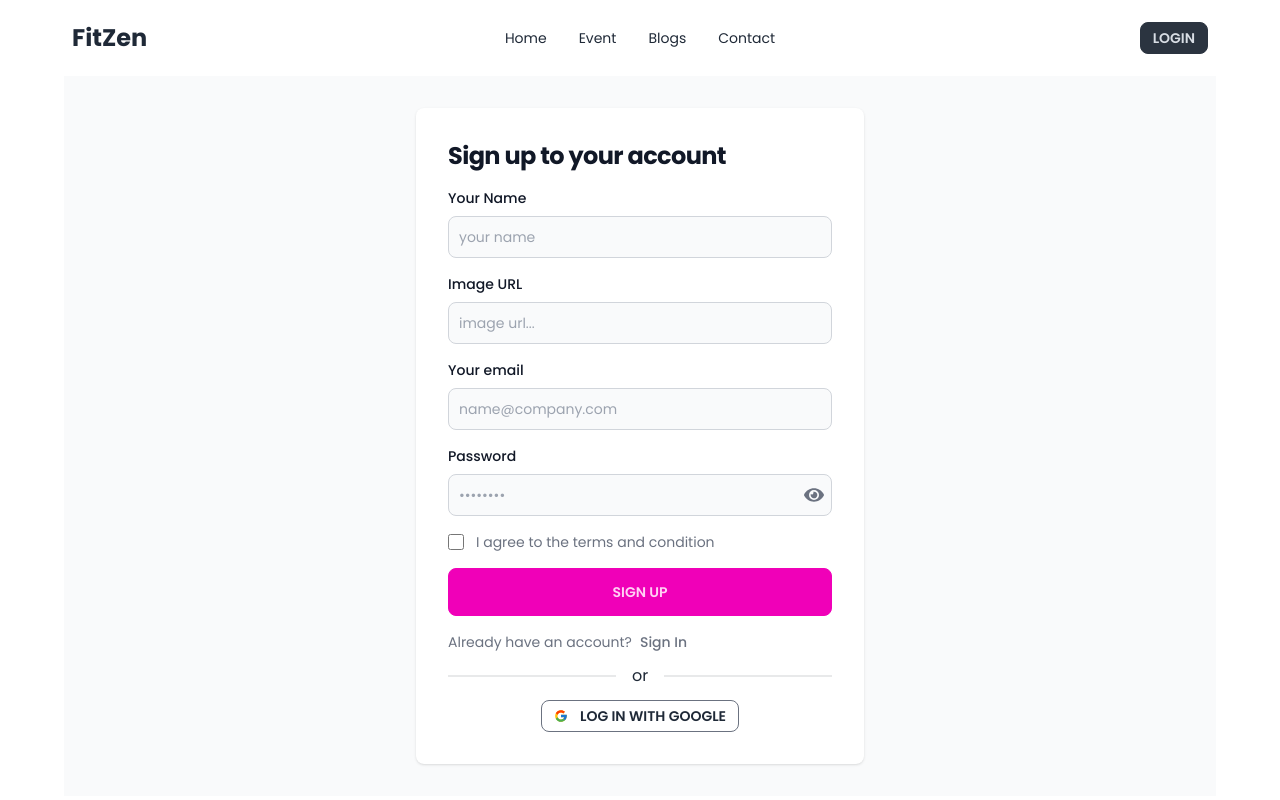
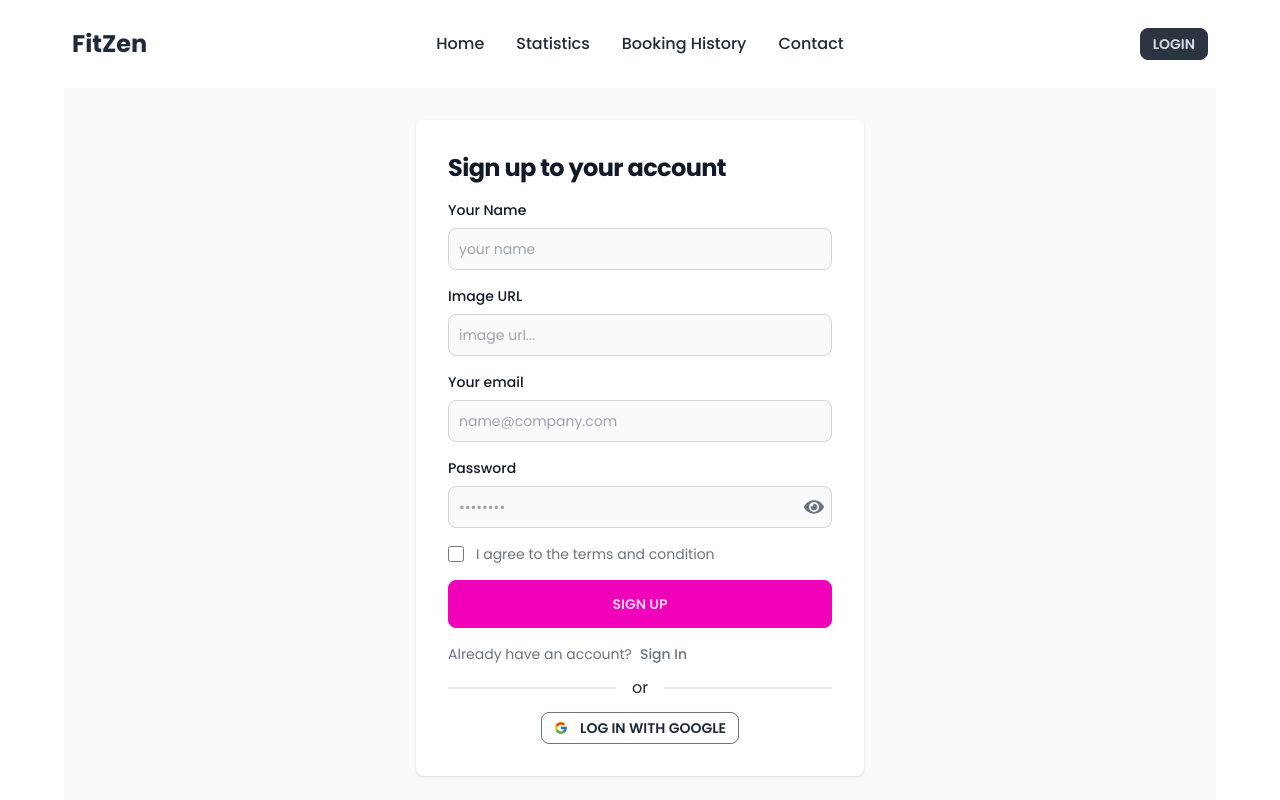
Before and after one commit to nayon117/react-fitzen, a React (Vite) app: page /register in a window 1280 px wide. Shown: the top 800 px of the page. Built offline with nearby package versions, Linux system fonts and the light colour scheme; no server answers.

Commit message:
show detailspage of the specific events

```diff
--- a/src/Route/Route.jsx
+++ b/src/Route/Route.jsx
@@ -4,6 +4,7 @@ import ErrorPage from "../pages/ErrorPage/ErrorPage";
 import Home from "../pages/Home/Home";
 import Login from "../pages/Login/Login";
 import Registration from "../pages/Registration/Registration";
+import EventDetails from "../pages/EventDetails/EventDetails";
 
 const myCreatedRoute = createBrowserRouter([
     {
@@ -24,6 +25,11 @@ const myCreatedRoute = createBrowserRouter([
                 path: "/register",
                 element: <Registration></Registration>
            },
+            {
+                path: "/event/:id",
+                element: <EventDetails></EventDetails>,
+                loader:()=>fetch('/fitness.json')
+           },
         ]
 
     }
--- a/src/components/Banner/Banner.jsx
+++ b/src/components/Banner/Banner.jsx
@@ -1,7 +1,7 @@
 
 const Banner = () => {
     return (
-        <div>
+        <div className="pt-3">
       <div
         className="hero relative h-[80vh] rounded"
         style={{
--- a/src/components/Navbar/Navbar.jsx
+++ b/src/components/Navbar/Navbar.jsx
@@ -5,10 +5,10 @@ import toast from "react-hot-toast";
 
 const Navbar = () => {
     const navLinks = <>
-     <li> <NavLink to='/'>Home</NavLink>  </li>
-     <li> <NavLink to='/event'>Event</NavLink>  </li>
-     <li> <NavLink to='/blogs'>Blogs</NavLink>  </li>
-     <li> <NavLink to='/contact'>Contact</NavLink>  </li>
+     <li className="font-medium text-base"> <NavLink to='/'>Home</NavLink>  </li>
+     <li className="font-medium text-base"> <NavLink to='/statistics'>Statistics</NavLink>  </li>
+     <li className="font-medium text-base"> <NavLink to='/booking'>Booking History</NavLink>  </li>
+     <li className="font-medium text-base"> <NavLink to='/contact'>Contact</NavLink>  </li>
     </>
 
     // context
@@ -26,7 +26,7 @@ const Navbar = () => {
   }
 
     return (
-        <div className="navbar py-3 bg-base-100">
+        <div className="navbar py-4 bg-base-100">
         <div className="navbar-start">
           <div className="dropdown">
             <label tabIndex={0} className="btn btn-ghost lg:hidden">
--- /dev/null
+++ b/src/pages/EventDetails/EventDetails.jsx
@@ -0,0 +1,20 @@
+import { useEffect, useState } from "react";
+import { useLoaderData, useParams } from "react-router-dom";
+import EventDetailsCard from "./EventDetailsCard";
+
+const EventDetails = () => {
+    const [events,setEvents] = useState([])
+    const {id} = useParams()
+    const eventsData = useLoaderData()
+    useEffect(() => {
+        const findEvents = eventsData?.find(eventId => eventId.id === id)
+        setEvents(findEvents)
+    },[eventsData,id])
+    return (
+        <div>
+            <EventDetailsCard events={events}></EventDetailsCard>
+        </div>
+    );
+};
+
+export default EventDetails;
--- /dev/null
+++ b/src/pages/EventDetails/EventDetailsCard.jsx
@@ -0,0 +1,24 @@
+import PropTypes from 'prop-types';
+import { AiOutlineClockCircle } from "react-icons/ai";
+
+const EventDetailsCard = ({ events }) => {
+   const {name,image,details} = events || {}
+    return (
+        <div className='my-12'>
+            <div className='flex flex-col lg:flex-row items-center justify-between'>
+                <img src={image} alt="" />
+                <button className='btn btn-neutral my-3 '><AiOutlineClockCircle className='text-xl'></AiOutlineClockCircle>Book Now</button>
+           </div>
+            <div className='md:px-8 lg:px-0'>
+            <h2 className='text-2xl font-medium py-3'>{name}</h2>
+            <p className='font-medium'>{ details}</p>
+           </div>
+        </div>
+    );
+};
+
+EventDetailsCard.propTypes = {
+    events:PropTypes.object
+};
+
+export default EventDetailsCard;
```
